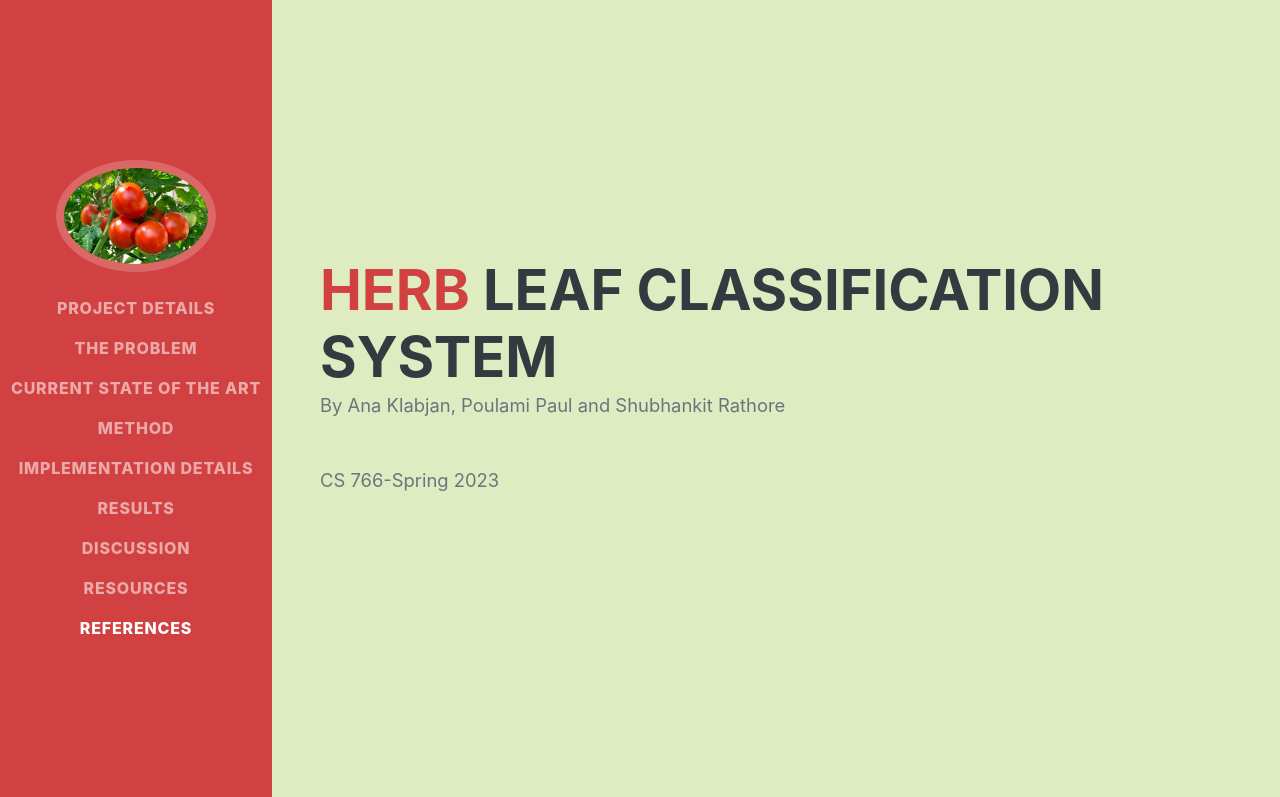
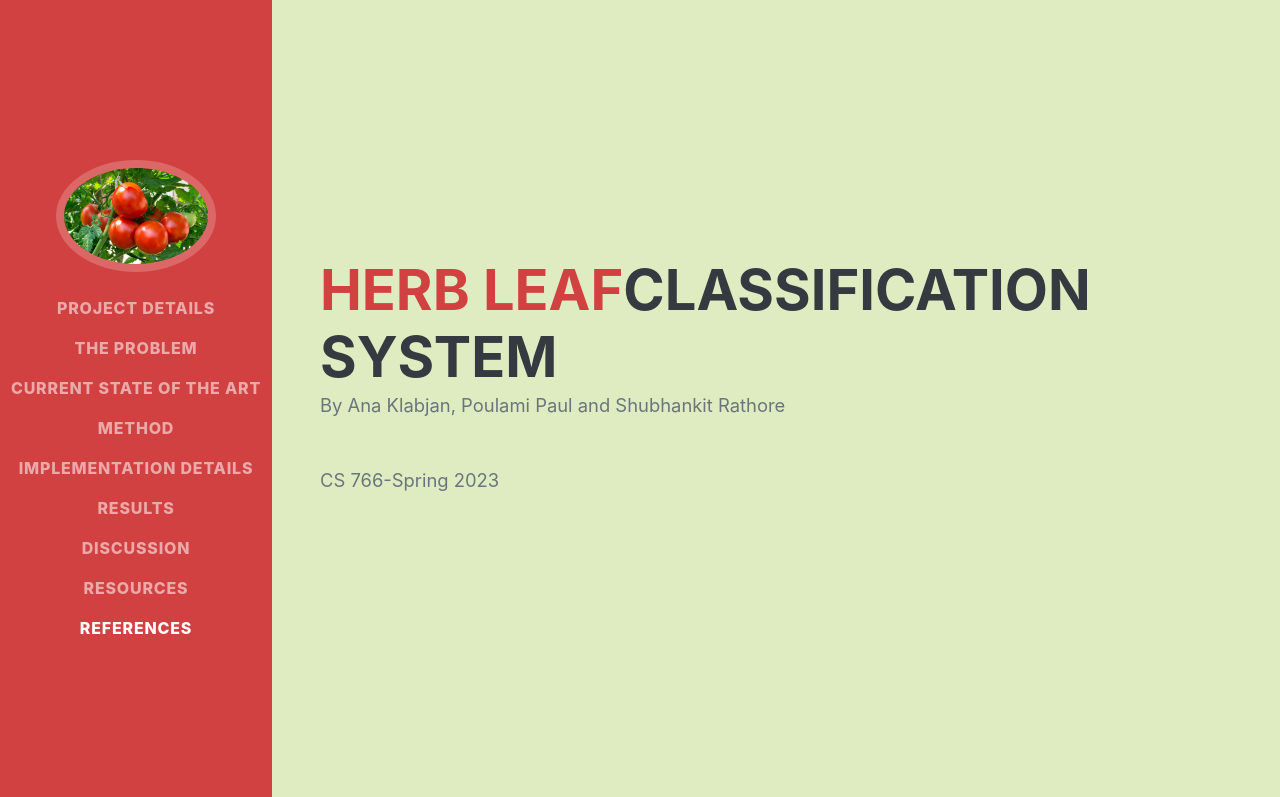
Before and after one commit to aklabjan/aklabjan.github.io, a plain HTML site: page index.html in a window 1280 px wide. Shown: the top 797 px of the page. Drawn offline with nearby package versions, Linux system fonts and the light colour scheme; a web font is replaced by a local one.

Commit message:
small change

```diff
--- a/index.html
+++ b/index.html
@@ -48,7 +48,7 @@
         <!-- Title and Names-->
         <section class="resume-section" id="Title">
             <div class="resume-section-content">
-                <h2 class="mb-0"><span class="text-primary">Herb</span> Leaf Classification System</h2>
+                <h2 class="mb-0"><span class="text-primary">Herb Leaf</span>Classification System</h2>
                 <p class="lead mb-5">
                     By Ana Klabjan, Poulami Paul and Shubhankit Rathore
                 </p>
```
